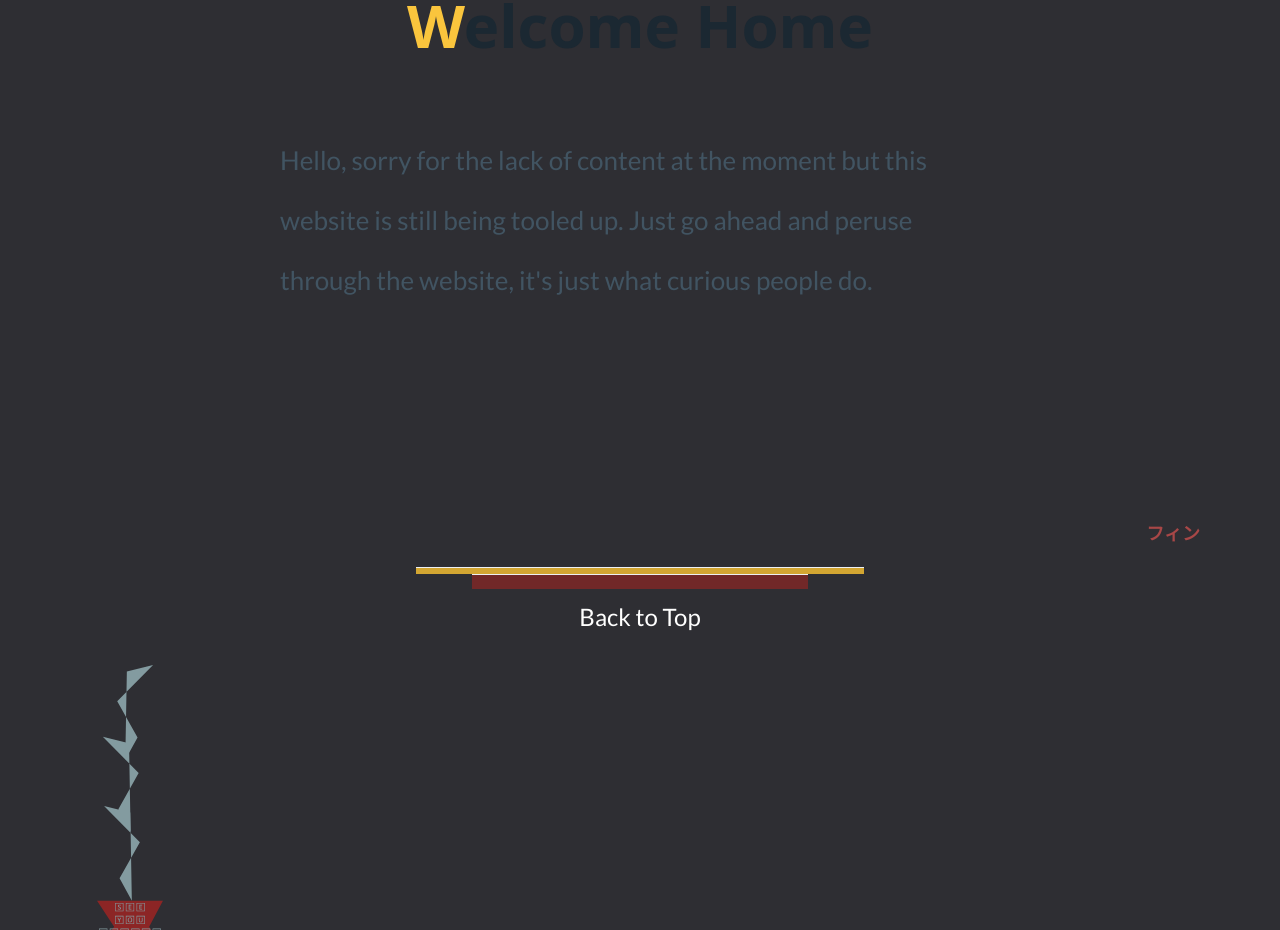
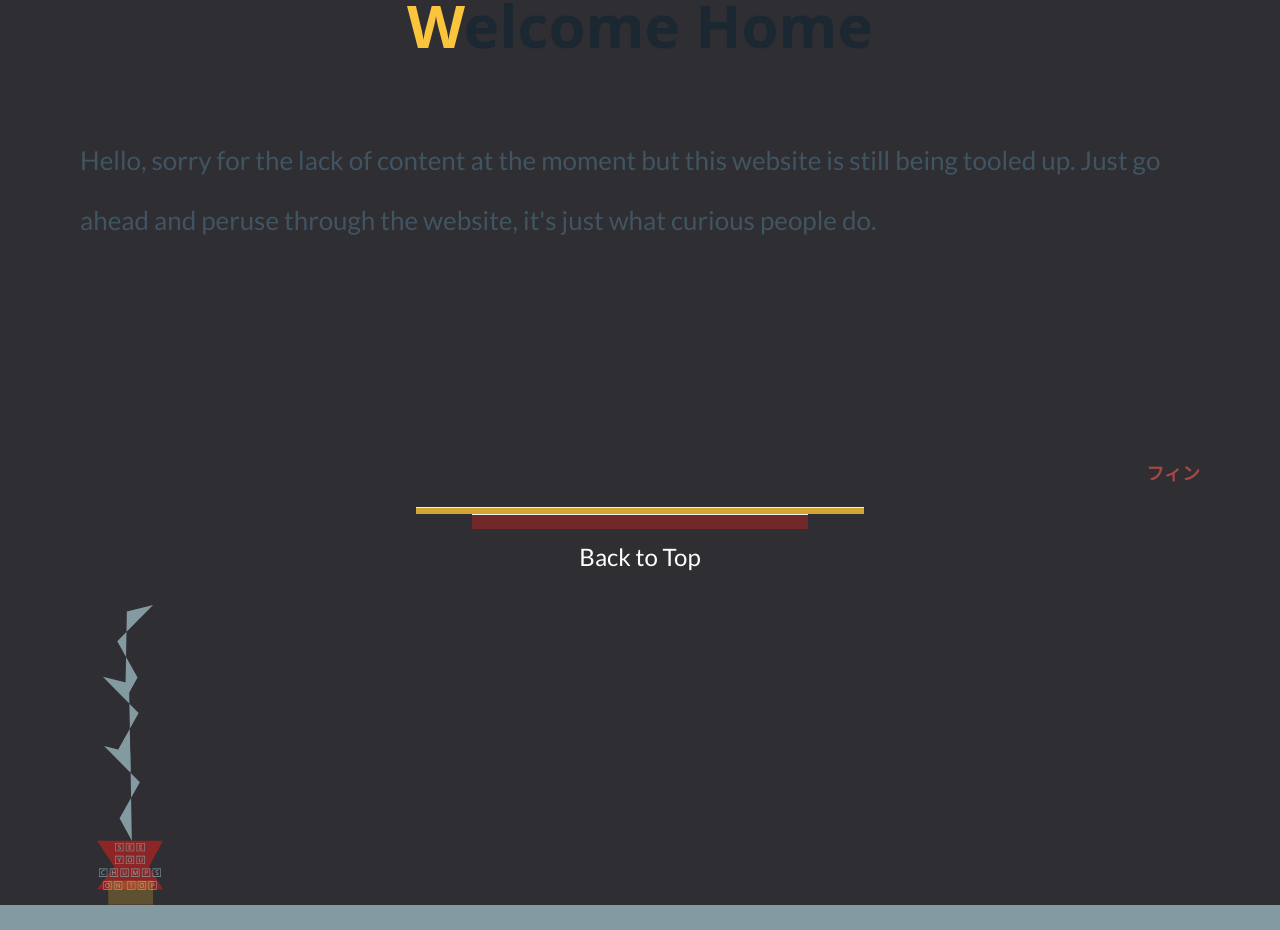
Before and after one commit to Unearthlyglow/CCM_Website, a SvelteKit app: page / in a window 1280 px wide. Shown: the part 1280-2210 px from the top of the page. Built offline with nearby package versions, Linux system fonts and the light colour scheme.

Commit message:
working on text of body

```diff
--- a/src/routes/+page.svelte
+++ b/src/routes/+page.svelte
@@ -30,8 +30,6 @@
 		display: flex;
 		justify-content: center;
 		align-content: center;
-		margin-left: 10rem;
-		margin-right: 10rem;
 		line-height: 3rem;
 	}
 </style>
```
